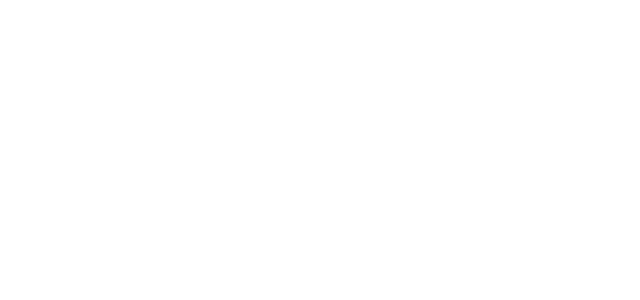
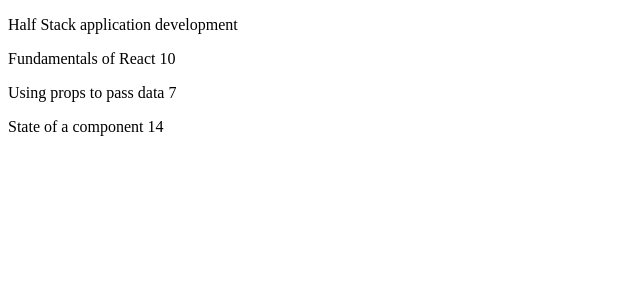
Before and after one commit to khanmohammedhamza/FullStackOpen2021, a React (Create React App) app: page / in a window 1280 px wide. Shown: the top 300 px of the page, without its empty margins (0-640 px from the left). Built offline with nearby package versions, Linux system fonts and the light colour scheme.

Commit message:
ex 1.3 done

```diff
--- a/src/App.js
+++ b/src/App.js
@@ -19,6 +19,11 @@
 
   return (
     <div>
+ <p>{course} </p>
+ <p>{part1.name} {part1.exercises}</p>
+ <p>{part2.name} {part2.exercises}</p>
+ <p>{part3.name} {part3.exercises}</p>
+
 
 
     </div>
```
